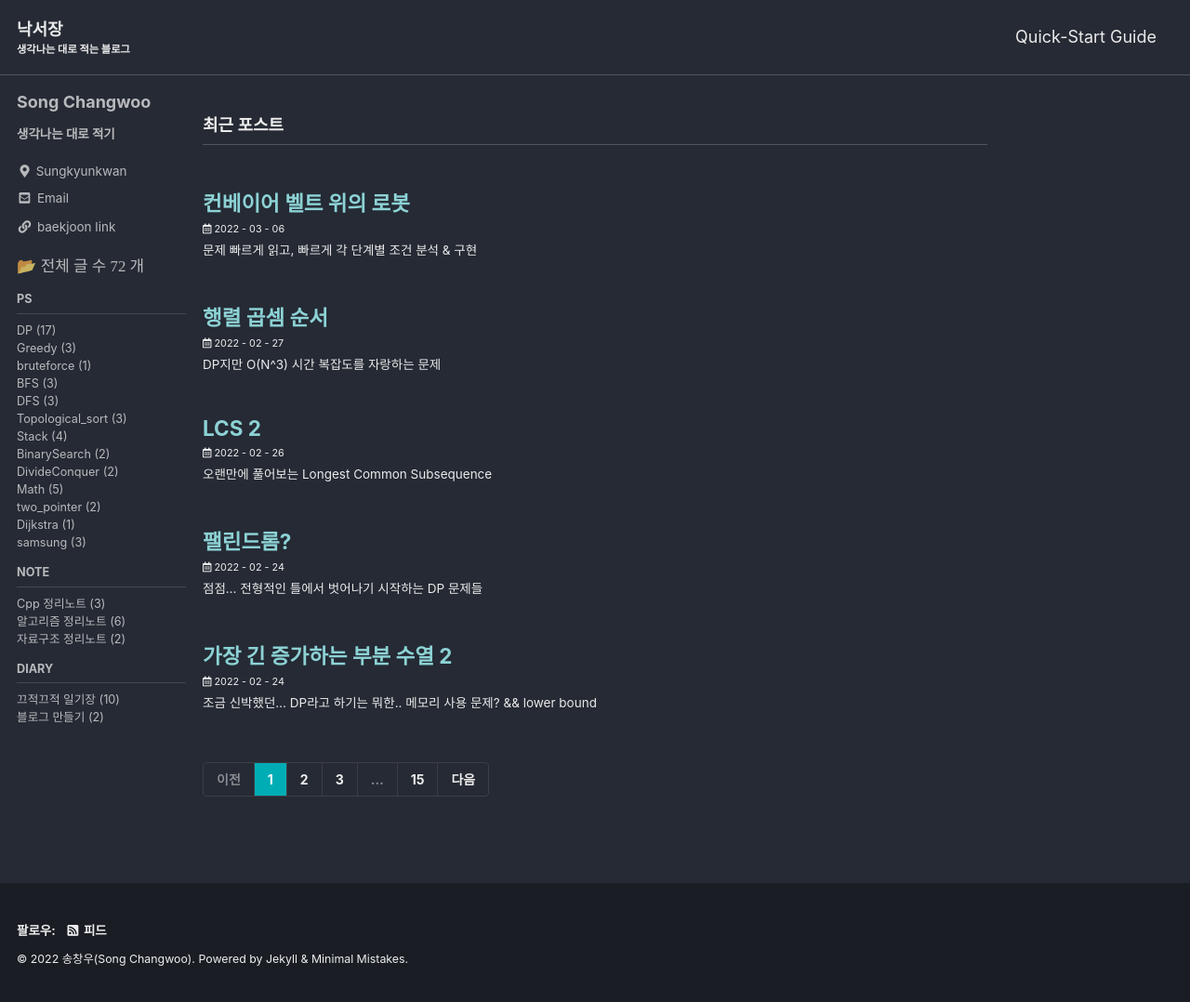
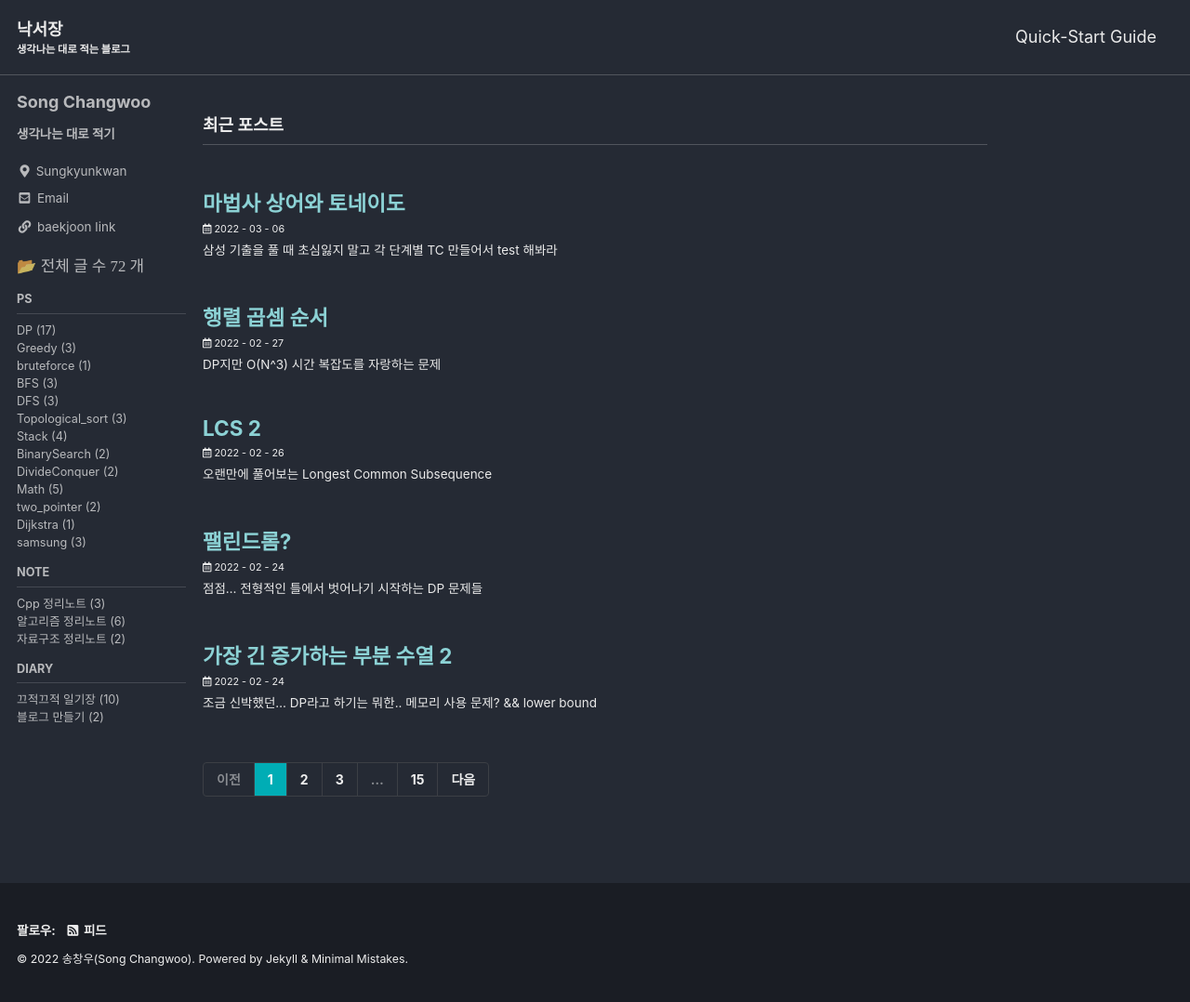
Before and after one commit to IsIthappy/IsIthappy.github.io, a Jekyll site: the page built from index.html, in a window 1280 px wide and 1078 px high. Shown: the whole window at 93% size. Built offline with Jekyll 4.4.1, drawn with Linux system fonts in a browser that asks for light colours; cached includes are drawn as plain includes; the list of posts is cut into pages by our own code; part of the change alters nothing that is shown.

Commit message:
samsung3 post

````diff
--- a/_posts/2022-03-06-samsung3.md
+++ b/_posts/2022-03-06-samsung3.md
@@ -1,42 +1,56 @@
 ---
-title: "컨베이어 벨트 위의 로봇"
-excerpt: "문제 빠르게 읽고, 빠르게 각 단계별 조건 분석 & 구현"
+title: "마법사 상어와 토네이도"
+excerpt: "삼성 기출을 풀 때 초심잃지 말고 각 단계별 TC 만들어서 test 해봐라"
 
 categories:
     - samsung
 tags:
     - [PS, samsung]
-last_modified_at: 2022-02-19
+last_modified_at: 2022-03-06
 ---
-# 컨베이어 벨트 위의 로봇 문제 풀이
+# 마법사 상어와 토네이도 문제 풀이
 1. **문제의 이해**
 2. 소스코드
 
-백준 문제 링크 [https://www.acmicpc.net/problem/20055](https://www.acmicpc.net/problem/20055)
+백준 문제 링크 [https://www.acmicpc.net/problem/20057](https://www.acmicpc.net/problem/20057)
 
 
 ---
 
-# 1. 컨베이어 벨트 위의 로봇 문제의 이해
+# 1. 마법사 상어와 토네이도 문제의 이해
 
-삼성 기출 문제의 길이가 짧진 않으니까 시간 단축을 위해서 먼저 각 input의 범위부터 확인해서 써뒀다.
+문제는 전반적으로 이해하기 어려운 문제는 아니었다.
 
-그리고 각 입력이 무엇을 의미하는지 찾아서 보고 문제를 읽기 시작했다.
+그냥 토네이도 진행 방향 신경써주면서
 
-이 문제같은 경우에는 각 단계별로 무엇을 해야하는지 명확하게 주었기 때문에 그냥 문제에서 주어진 그대로 단계별 구현을 하면 풀리는 문제였다.
+1. 토네이도 이동
+2. 그에 따른 모래 이동
 
->각 단계별 구현이기 때문에 마지막에 어디서 문제가 생겼다? 싶으면 찾기가 매우 힘들다. 따라서 각 단계별로 구현을 마칠때마다 제대로 작동하는지 출력을 하면서 진행할 필요가 있다.
+이렇게 두가지 동작만 시뮬레이션 돌리면 되는 문제기 때문이다.
 
-또 구조체에 담을 자료형이 같으면 그냥 다차원 배열을 활용해보자
+하지만 여기서 어려운 부분
 
-이 문제의 경우에는 벨트 한칸에
+1. 토네이도는 한칸씩 이동하는데 어떻게 이동시킬 것인가?
+2. 모래의 이동도 토네이도 방향에 따라서 4가지 방식이 있는데 이는 어떻게 구현 할 것인가?
 
-1. 로봇의 유무
-2. 내구도 정보
+이걸 시험장에서는 빠르게 생각해서 구현해야 하므로 처음 떠오른 방식을 그대로 밀고 나갈 필요가 있다.(하드 코딩이 되더라도 손으로 나타낼 수 있다면...)
 
-이렇게 두가지 정보가 필요했는데 tc의 크기가 그렇게 크지 않으므로 로봇의 유무를 int로 잡아서
 
-int belt[2*n][2]; 2차원 배열로 만들어서 1번째 칸에는 로봇의 유무, 2번째 칸에는 내구도 정보를 담았다.
+우선 토네이도의 움직임은 같은 거리를 방향만 한번 바꿔서 총 2번 이동하며 방향 전환을 한다는 점을 파악하는데 성공했기 때문에, (방향, 방향전환 횟수, 거리) 이렇게 세가지 정보를 저장하는 변수를 활용해 토네이도를 움직였다.
+
+그리고 그에 따라 모래를 날리는데에는 그냥... index 머리 써서 구현하느니 빠르게 손으로 직접 써서 하드코딩하는게 낫다는 판단이 들었기 때문에 상,하,좌,우 각 상황에 따른 모래 움직임의 index를 직접 써서 하드코딩했다.
+
+내가 실수했던 부분은 세가지였다.
+
+1. 토네이도가 이동할 수 있는 경로를 한번에 슉 가는 것이 아니라 한칸씩 이동한다는 것을 빠뜨리고 구현한 점.(문제를 대충 읽어서 일어난 실수였던 것 같다.)
+2. 모래를 날릴 때 ,a 부분에 쌓일 모래는 ``(전체 모래 - 날리는데 성공한 모래)`` 인데, 여기서 비율 계산할 때 소수점 아래는 버려진다는 것이 그냥 모래를 버린다는 것이 아니라 0.66 이런거는 모래가 날아가지 않는다는 의미였는데......... a를 그냥 어? 55% 쌓이겠네? 하고 구현했던 실수가 있었다...
+3. 손으로 직접 쓰고 진행한 하드코딩이니까 설마 실수하겠어라는 생각에 모래 날리는거 그냥 쭈욱 쓰고 검증안하고 돌렸는데.. 역시나 실수가 있었다.
+
+>문제를 조금 더 신중히 읽어보고, 각 함수를 완성하면 무조건 파악하기 쉬운 TC 넣고 잘 되는지 검증하면서 구현하자. 나중에 찾을려면 한참 걸린다.
+
+
+
+초심을 잃지 맙시다.
 
 ---
 
@@ -45,89 +59,252 @@ int belt[2*n][2]; 2차원 배열로 만들어서 1번째 칸에는 로봇의 유
 ```c
 #include <stdio.h>
 
-int n, k;
-int belt[200][2]; // 구조체 대신 다차원 배열 활용하기
+int n;
+int sand[500][500];
+void init();
 
-int cnt = 0;
-
-void init();
-void rotate();
-void move_robot();
-void add_robot();
+int sum;
+void move_tonado();
+int move_sand(int, int, int);
+int check(int, int, int, int);
 
 int main()
 {
 	init();
-	int cur = 0;
-	while (1)
-	{
-		cur++;
-		rotate();
-		if (cnt >= k)
-			break;
-
-		move_robot();
-		if (cnt >= k)
-			break;
-
-		add_robot();
-		if (cnt >= k)
-			break;
-	}
-	printf("%d", cur);
+	move_tonado();
 	return 0;
 }
 
-void add_robot() // 로봇 올리기
+void move_tonado()
 {
-	if (belt[0][0] > 0)
+	int y = n / 2, x = n / 2;
+	int direc = 1, cur_dist = 1, dist = 1,flag = 1;
+	while (!(y == 0 && x == 0))
 	{
-		belt[0][0]--;
-		belt[0][1] = 1;
-		if (belt[0][0] == 0)
-			cnt++;
+		cur_dist--;
+		if (direc == 1)
+			x -= 1;
+		else if (direc == 2)
+			y += 1;
+		else if (direc == 3)
+			x += 1;
+		else
+			y -= 1;
+		move_sand(y,x,direc);
+		if (cur_dist == 0)
+		{
+			direc++;
+			flag++;
+			if (flag == 3)
+			{
+				flag = 1;
+				dist++;
+			}
+			if (direc == 5)
+				direc = 1;
+			cur_dist = dist;
+		}
 	}
+	printf("%d", sum);
 	return;
 }
 
-void move_robot() // 로봇 옮기기
+int move_sand(int cy, int cx, int dir) // 하드 코딩으로 구현한 모래 날리기
 {
-	for (int i = n - 2; i >= 0; i--)
+	int temp = 0, origin = sand[cy][cx];
+	sand[cy][cx] = 0;
+	int ny, nx;
+	if (dir == 1) // 토네이도 왼쪽 무빙
 	{
-		if (belt[i][1] == 0)
-			continue;
-		if (belt[i + 1][0] > 0 && belt[i + 1][1] == 0)
-		{
-			belt[i + 1][0]--;
-			belt[i + 1][1] = 1;
-			belt[i][1] = 0;
-			if (belt[i + 1][0] == 0)
-				cnt++;
-		}
+		// 한 열씩 진행하자
+		nx = cx -2;
+		ny = cy;
+		temp += check(ny, nx, 5,origin); // 격자판 나가면 temp에 모래 더하고, 안나가면 check 함수 내에서 모래 옮겨주고
+
+		nx = cx -1;
+		ny = cy -1;
+		temp += check(ny, nx, 10,origin);
+
+		ny = cy+1;
+		temp += check(ny, nx, 10,origin);
+
+		nx = cx;
+		ny = cy - 2;
+		temp += check(ny, nx, 2,origin);
+
+		ny = cy - 1;
+		temp += check(ny, nx, 7,origin);
+
+		ny = cy + 1;
+		temp += check(ny, nx,7 ,origin);
+
+		ny = cy + 2;
+		temp += check(ny, nx, 2, origin);
+
+		nx = cx + 1;
+		ny = cy - 1;
+		temp += check(ny, nx, 1,origin);
+
+		ny = cy + 1;
+		temp += check(ny, nx,1, origin);
+
+		nx = cx - 1;
+		ny = cy;
+		if (nx < 0 || nx >= n || ny < 0 || ny >= n)
+			sum += origin - temp; // origin - temp == 남은 모래
+		else
+			sand[ny][nx] += origin - temp;
 	}
-	return;
+	else if (dir == 2) // 토네이도 아래쪽 무빙
+	{
+		nx = cx - 2;
+		ny = cy;
+		temp += check(ny, nx,2, origin);
+
+		nx = cx - 1;
+		ny = cy - 1;
+		temp += check(ny, nx, 1,origin);
+
+		ny = cy;
+		temp += check(ny, nx, 7,origin);
+
+		ny = cy + 1;
+		temp += check(ny, nx, 10,origin);
+
+		nx = cx;
+		ny = cy + 2;
+		temp += check(ny, nx,5, origin);
+
+		nx = cx + 1;
+		ny = cy - 1;
+		temp += check(ny, nx, 1,origin);
+
+		ny = cy;
+		temp += check(ny, nx,7, origin);
+
+		ny = cy + 1;
+		temp += check(ny, nx, 10, origin);
+
+		nx = cx + 2;
+		ny = cy;
+		temp += check(ny, nx, 2, origin);
+
+		nx = cx;
+		ny = cy + 1;
+		if (nx < 0 || nx >= n || ny < 0 || ny >= n)
+			sum += origin - temp; // origin - temp == 남은 모래
+		else
+			sand[ny][nx] += origin - temp;
+	}
+	else if (dir == 3) // 토네이도 오른쪽 무빙
+	{
+		nx = cx - 1;
+		ny = cy - 1;
+		temp += check(ny, nx, 1, origin);
+
+		ny = cy + 1;
+		temp += check(ny, nx, 1, origin);
+
+		nx = cx;
+		ny = cy - 2;
+		temp += check(ny, nx, 2, origin);
+
+		ny = cy - 1;
+		temp += check(ny, nx, 7, origin);
+
+		ny = cy + 1;
+		temp += check(ny, nx, 7, origin);
+
+		ny = cy + 2;
+		temp += check(ny, nx, 2, origin);
+
+		nx = cx + 1;
+		ny = cy - 1;
+		temp += check(ny, nx, 10, origin);
+
+		ny = cy;
+		temp += check(ny, nx, 55, origin);
+
+		ny = cy + 1;
+		temp += check(ny, nx, 10, origin);
+
+		nx = cx + 2;
+		ny = cy;
+		temp += check(ny, nx, 5, origin);
+
+		nx = cx + 1;
+		ny = cy;
+		temp += check(ny, nx, 55, origin);
+		if (nx < 0 || nx >= n || ny < 0 || ny >= n)
+			sum += origin - temp; // origin - temp == 남은 모래
+		else
+			sand[ny][nx] += origin - temp;
+	}
+	else // 토네이도 위쪽 무빙
+	{
+		nx = cx - 2;
+		ny = cy;
+		temp += check(ny, nx, 2, origin);
+
+		nx = cx - 1;
+		ny = cy - 1;
+		temp += check(ny, nx, 10, origin);
+
+		ny = cy;
+		temp += check(ny, nx, 7, origin);
+
+		ny = cy + 1;
+		temp += check(ny, nx, 1, origin);
+
+		nx = cx;
+		ny = cy - 2;
+		temp += check(ny, nx, 5, origin);
+
+		ny = cy - 1;
+		temp += check(ny, nx, 55, origin);
+
+		nx = cx + 1;
+		ny = cy - 1;
+		temp += check(ny, nx, 10, origin);
+
+		ny = cy;
+		temp += check(ny, nx, 7, origin);
+
+		ny = cy + 1;
+		temp += check(ny, nx, 1, origin);
+
+		nx = cx + 2;
+		ny = cy;
+		temp += check(ny, nx, 2, origin);
+
+		nx = cx;
+		ny = cy - 1;
+		temp += check(ny, nx, 55, origin);
+		if (nx < 0 || nx >= n || ny < 0 || ny >= n)
+			sum += origin - temp; // origin - temp == 남은 모래
+		else
+			sand[ny][nx] += origin - temp;
+	}
+	return temp;
 }
 
-void rotate() //벨트 회전
+int check(int ty, int tx, int ratio, int origin)
 {
-	belt[n - 2][1] = 0;
-	belt[n - 1][1] = 0; // 내리는 위치 로봇 드랍
-	int temp = belt[2 * n - 1][0];
-	for (int i = 2 * n - 1; i > 0; i--)
-	{
-		belt[i][0] = belt[i - 1][0];
-		belt[i][1] = belt[i - 1][1];
-	}
-	belt[0][0] = temp;
-	belt[0][1] = 0;
-	return;
+	if (ty < 0 || ty >= n || tx < 0 || tx >= n)
+		sum += origin * ratio / 100;
+	else
+		sand[ty][tx] += origin * ratio / 100;
+	return origin * ratio / 100;
 }
 
 void init()
 {
-	scanf("%d %d", &n, &k);
-	for (int i = 0; i < 2 * n; i++)
-		scanf("%d", &belt[i][0]);
+	scanf("%d", &n);
+	for (int i = 0; i < n; i++)
+	{
+		for (int j = 0; j < n; j++)
+			scanf("%d", &sand[i][j]);
+	}
 	return;
 }
 ```
````
